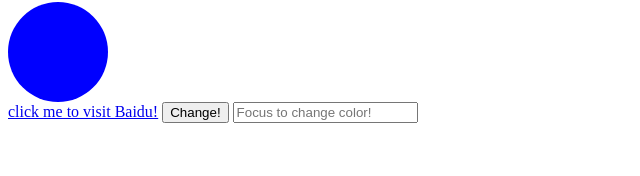
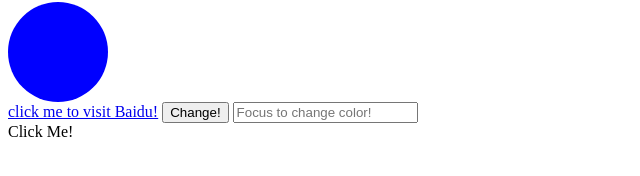
Before and after one commit to Chen-Qixian/Learn-Vue, a plain HTML site: page templateGrammar.html in a window 1280 px wide. Shown: the part 372-548 px from the top of the page, 0-640 px from the left. Drawn offline with nearby package versions, Linux system fonts and the light colour scheme.

Commit message:
update template grammar

```diff
--- a/templateGrammar.html
+++ b/templateGrammar.html
@@ -67,6 +67,12 @@
         <input v-on:[eventname]="show" placeholder="Focus to change color!">
         <!-- v-bind:[attrname]的缩写 :[attrname]="value" -->
         <!-- v-on:[eventname]的缩写 @[eventname]="doSomething" -->
+        <!-- 修饰符的使用 .stop 阻止默认的冒泡事件 -->
+        <div @click="click1">
+            <div @click.stop="click2">
+                Click Me!
+            </div>
+        </div>
     </div>
 
     <script>
@@ -87,6 +93,12 @@
             methods: {
                 show: function() {
                     this.dynamicId = (this.dynamicId == 'red') ? 'green' : 'red';
+                },
+                click1: function() {
+                    console.log('click1...');
+                },
+                click2: function() {
+                    console.log('click2...');
                 }
             }
         })
```
